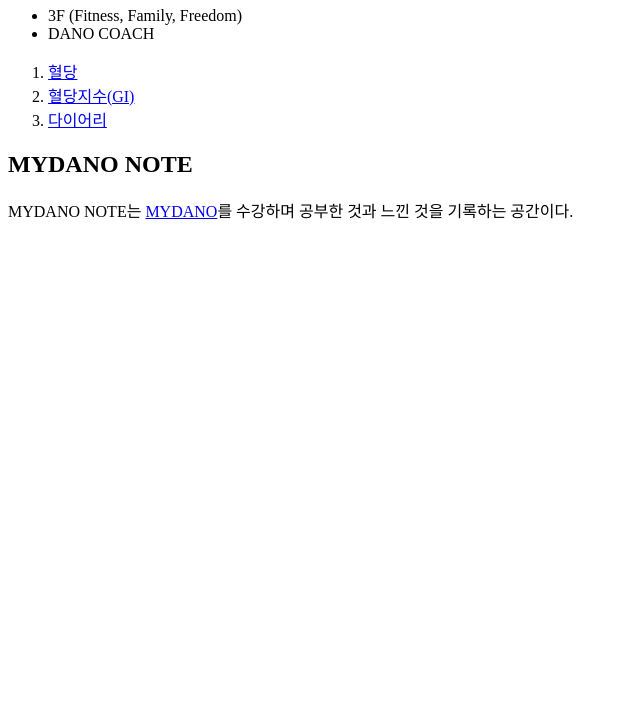
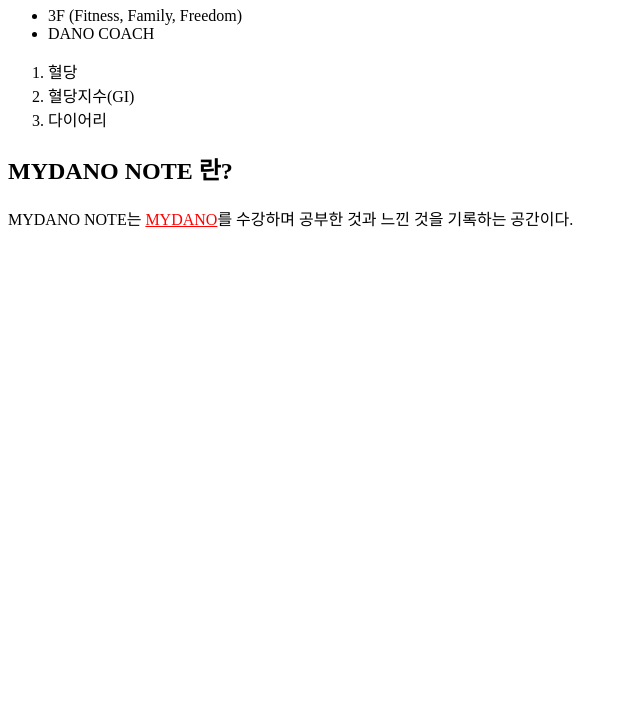
Before and after one commit to minjeong915/web1, a plain HTML site: page index.html in a window 1280 px wide. Shown: the part 73-800 px from the top of the page, without its empty margins (0-640 px from the left). Drawn offline with Linux system fonts and the light colour scheme.

Commit message:
2.0.1
add cee

```diff
--- a/index.html
+++ b/index.html
@@ -3,6 +3,18 @@
 <head>
   <title>WEB1 - 혈당</title>
   <meta charset="utf-8">
+<!-- css언어
+<style>태그(태그 안에는 css언어 사용)& style속성(이것은 html언어 속 들어가 있는 속성) 비교
+a는 selector(선택자)
+color:black는 declaration(선언,효과)
+color는 property(속성)
+black은 value(값) -->
+  <style>
+  a {
+    color:black;
+    text-decoration: none;
+  }
+  </style>
   <!-- Global site tag (gtag.js) - Google Analytics -->
 <script async src="https://www.googletagmanager.com/gtag/js?id=UA-138413467-1"></script>
 <script>
@@ -24,8 +36,20 @@
     <li><a href="2.html">혈당지수(GI)</a></li>
     <li><a href="3.html">다이어리</a></li>
   </ol>
-  <h2>MYDANO NOTE</h2>
-  <p>MYDANO NOTE는 <a href="https://www.mydano.net/" target="_blank" title="마이다노">MYDANO</a>를 수강하며 공부한 것과 느낀 것을 기록하는 공간이다.
+  <!-- 없는 셈 쳐라 (a태그에 폰트태그 사용)
+  <h1><a href="index.html"><font color="red">MYDANO NOTE</font></a></h1>
+  <ul>
+    <li>3F (Fitness, Family, Freedom</li>
+    <li>DANO COACH</li>
+  </ul>
+  <ol>
+    <li><a href="1.html"><font color="red">혈당</font></a></li>
+    <li><a href="2.html"><font color="red">혈당지수(GI)</font></a></li>
+    <li><a href="3.html"><font color="red">다이어리</font></a></li>
+  </ol>
+  -->
+  <h2>MYDANO NOTE 란?</h2>
+  <p>MYDANO NOTE는 <a href="https://www.mydano.net/" target="_blank" title="마이다노" style="color:red;text-decoration:underline">MYDANO</a>를 수강하며 공부한 것과 느낀 것을 기록하는 공간이다.
   </p>
   <!--Start of Tawk.to Script-->
   <script type="text/javascript">
```
Also changed, not shown: 1.html (+6 -0 lines), 2.html (+6 -0 lines), 3.html (+6 -0 lines).
